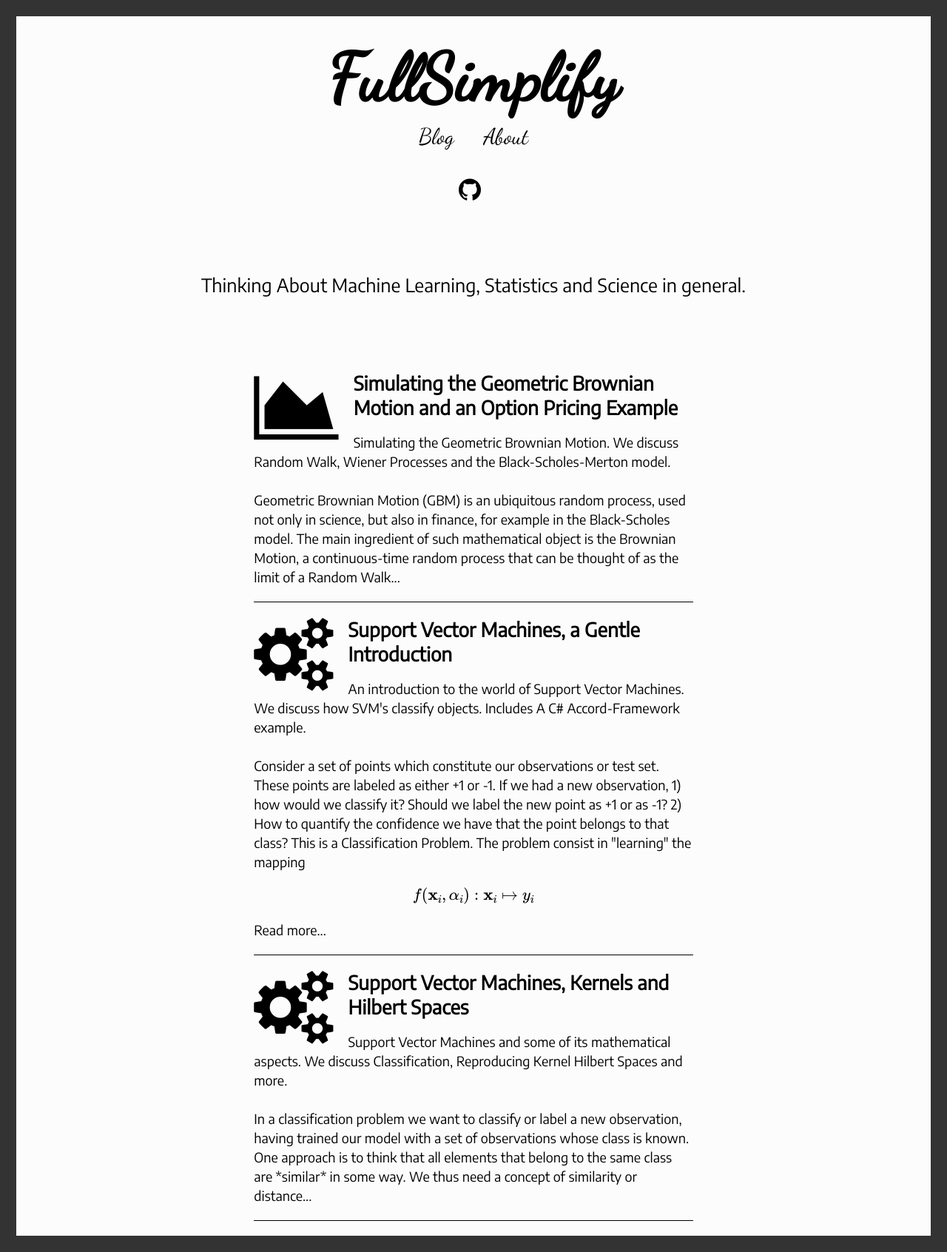
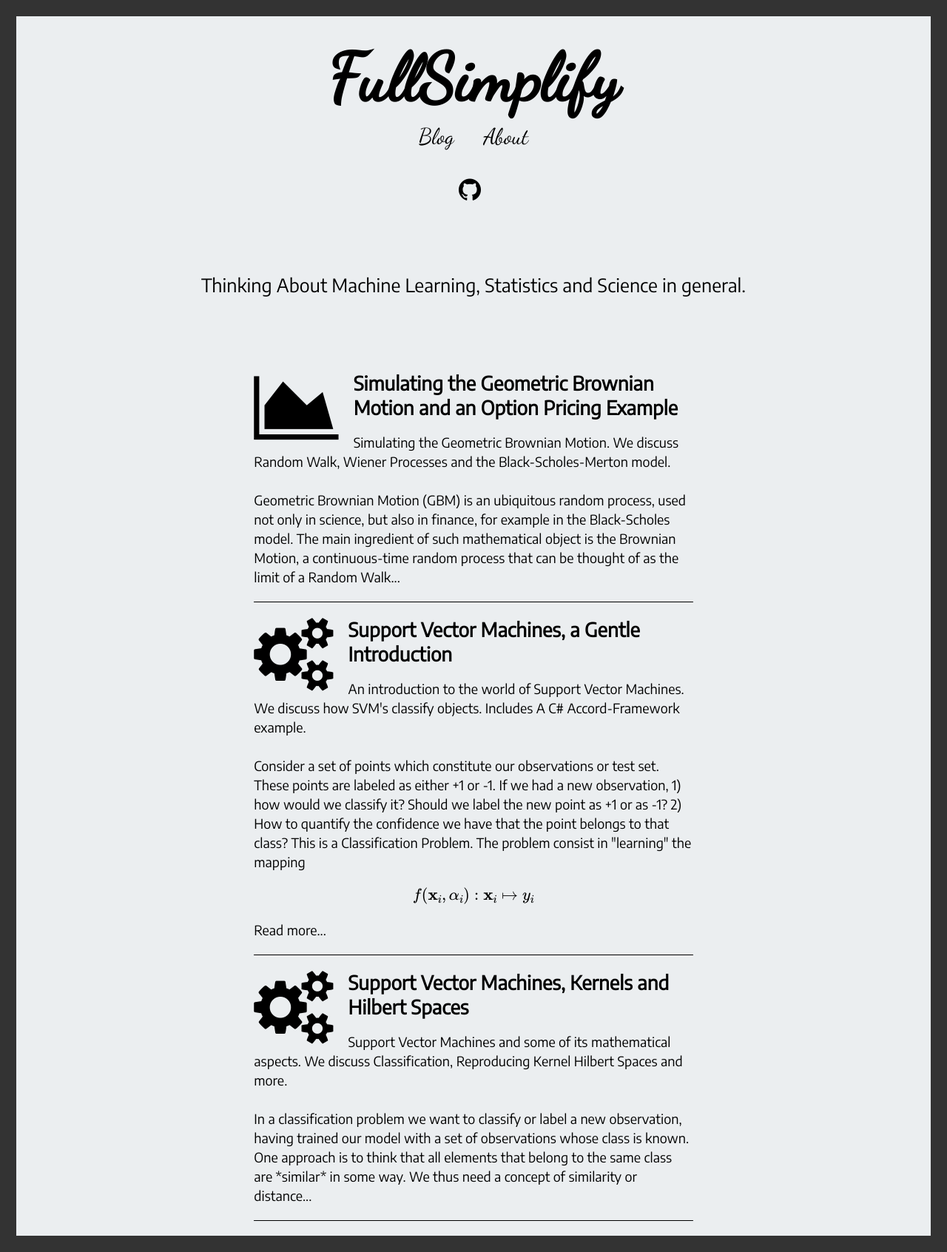
Before and after one commit to FullSimplify/FullSimplify.github.io, a Jekyll site: the page built from index.html, in a window 1280 px wide. Shown: the whole page at 74% size. Built offline with Jekyll 4.4.1, drawn with Linux system fonts in a browser that asks for light colours; some web fonts are replaced; formulas are drawn with MathJax 3.

Commit message:
Update _default.scss

```diff
--- a/_sass/_default.scss
+++ b/_sass/_default.scss
@@ -3,7 +3,8 @@ body {
     font-family: 'Encode Sans', sans-serif;
     color: $iron;
     //background-color: $dorian;
-	background-color: #fcfcfc;
+	//background-color: #fcfcfc;
+    background-color: #ebeef0;
 
 }
 .border
```
